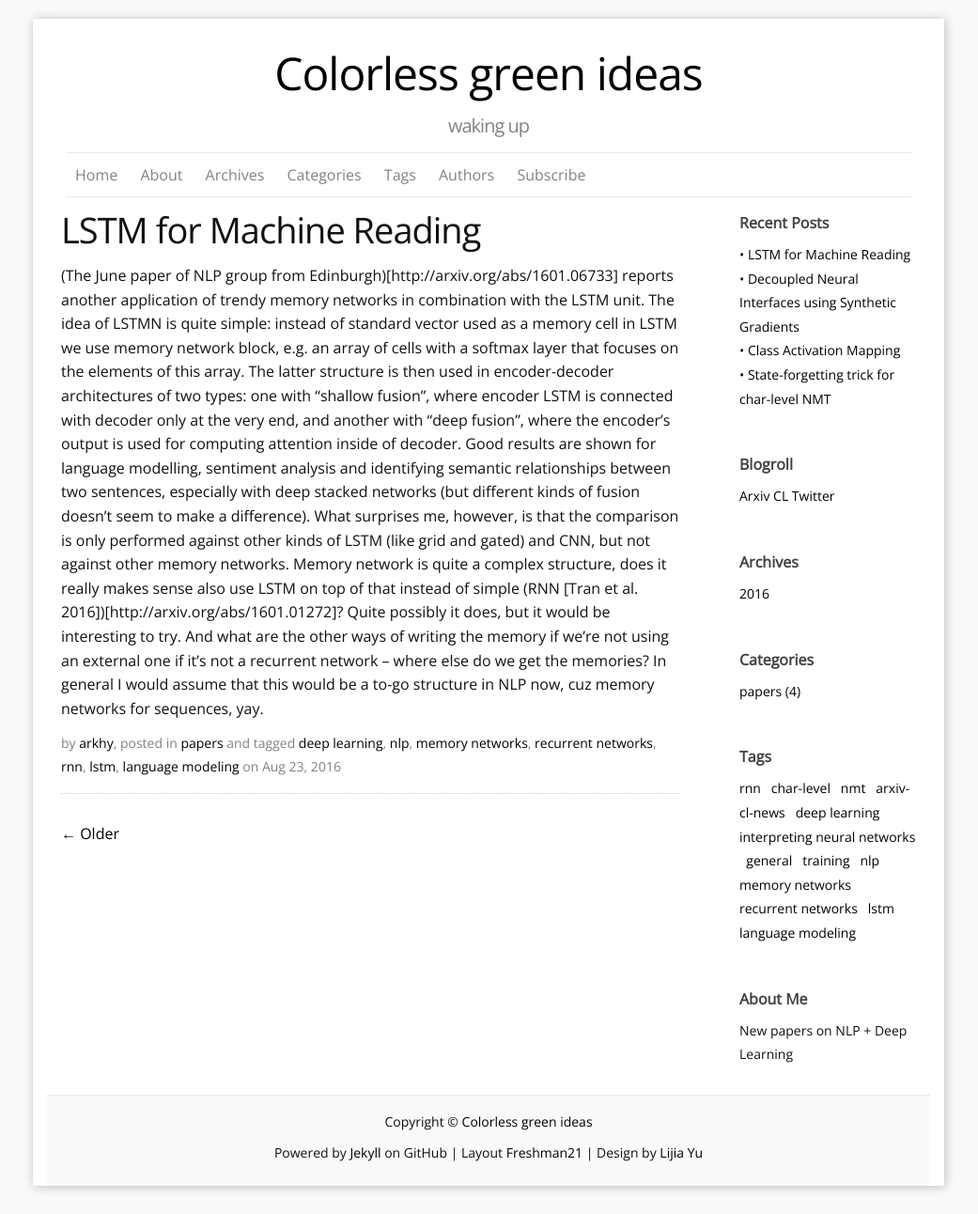
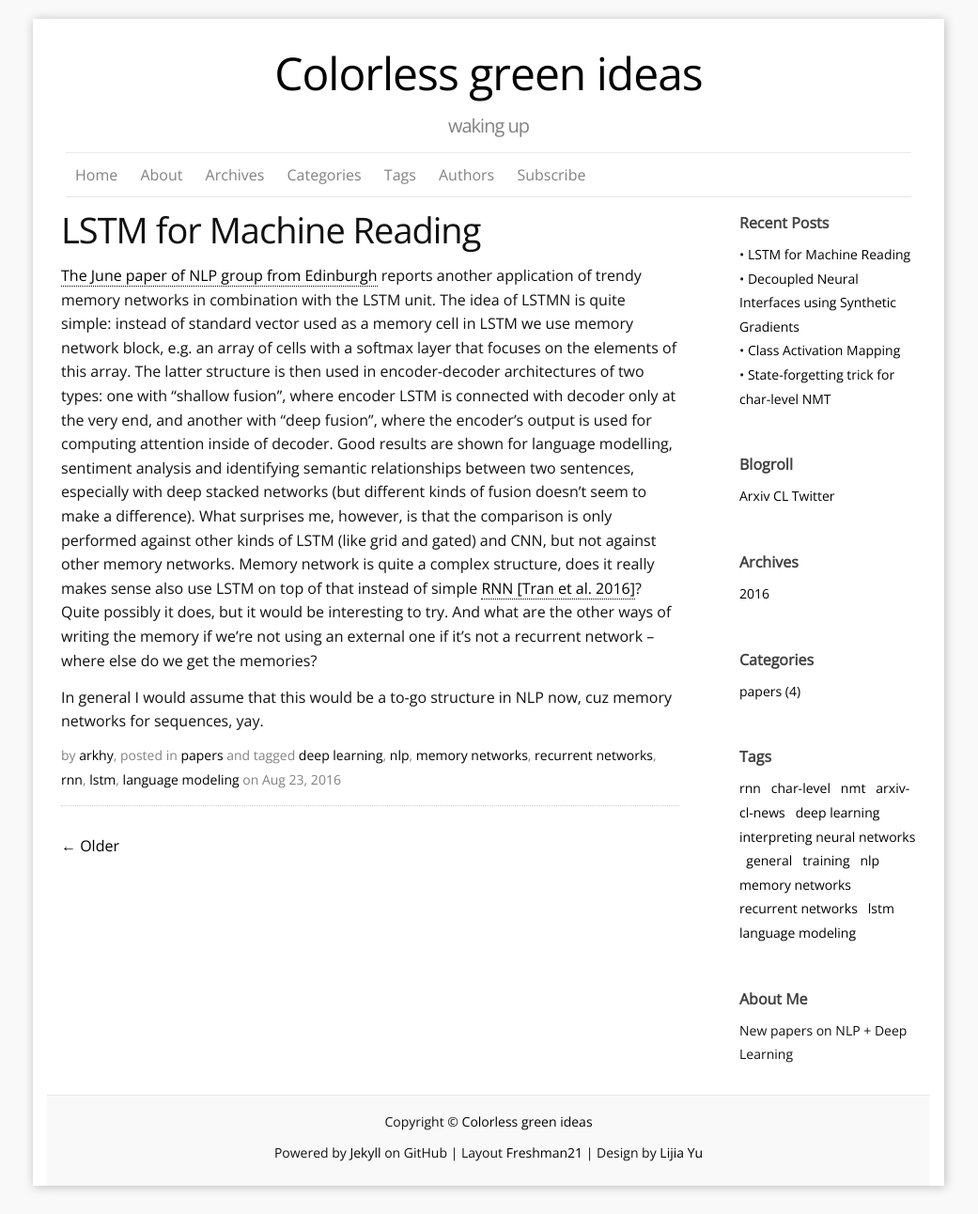
Before and after one commit to snikolenko/snikolenko.github.io, a Jekyll site: the page built from _posts/2016-08-23-lstmn.md, in a window 1280 px wide. Shown: the whole page at 94% size, without its empty margins (120-1161 px from the left). Built offline with Jekyll 4.4.1, drawn with Linux system fonts in a browser that asks for light colours; comment, search, counter and statistics services are not loaded.

Commit message:
links fixed

```diff
--- a/_posts/2016-08-23-lstmn.md
+++ b/_posts/2016-08-23-lstmn.md
@@ -8,5 +8,6 @@ comments: true
 author: arkhy
 ---
 
-(The June paper of NLP group from Edinburgh)[http://arxiv.org/abs/1601.06733] reports another application of trendy memory networks in combination with the LSTM unit. The idea of LSTMN is quite simple: instead of standard vector used as a memory cell in LSTM we use memory network block, e.g. an array of cells with a softmax layer that focuses on the elements of this array. The latter structure is then used in encoder-decoder architectures of two types: one with “shallow fusion”, where encoder LSTM is connected with decoder only at the very end, and another with “deep fusion”, where the encoder’s output is used for computing attention inside of decoder. Good results are shown for language modelling, sentiment analysis and identifying semantic relationships between two sentences, especially with deep stacked networks (but different kinds of fusion doesn’t seem to make a difference). What surprises me, however, is that the comparison is only performed against other kinds of LSTM (like grid and gated) and CNN, but not against other memory networks. Memory network is quite a complex structure, does it really makes sense also use LSTM on top of that instead of simple (RNN [Tran et al. 2016])[http://arxiv.org/abs/1601.01272]? Quite possibly it does, but it would be interesting to try. And what are the other ways of writing the memory if we’re not using an external one if it’s not a recurrent network -- where else do we get the memories?
+[The June paper of NLP group from Edinburgh](http://arxiv.org/abs/1601.06733) reports another application of trendy memory networks in combination with the LSTM unit. The idea of LSTMN is quite simple: instead of standard vector used as a memory cell in LSTM we use memory network block, e.g. an array of cells with a softmax layer that focuses on the elements of this array. The latter structure is then used in encoder-decoder architectures of two types: one with “shallow fusion”, where encoder LSTM is connected with decoder only at the very end, and another with “deep fusion”, where the encoder’s output is used for computing attention inside of decoder. Good results are shown for language modelling, sentiment analysis and identifying semantic relationships between two sentences, especially with deep stacked networks (but different kinds of fusion doesn’t seem to make a difference). What surprises me, however, is that the comparison is only performed against other kinds of LSTM (like grid and gated) and CNN, but not against other memory networks. Memory network is quite a complex structure, does it really makes sense also use LSTM on top of that instead of simple [RNN [Tran et al. 2016]](http://arxiv.org/abs/1601.01272)? Quite possibly it does, but it would be interesting to try. And what are the other ways of writing the memory if we’re not using an external one if it’s not a recurrent network -- where else do we get the memories?
+
 In general I would assume that this would be a to-go structure in NLP now, cuz memory networks for sequences, yay.
```
